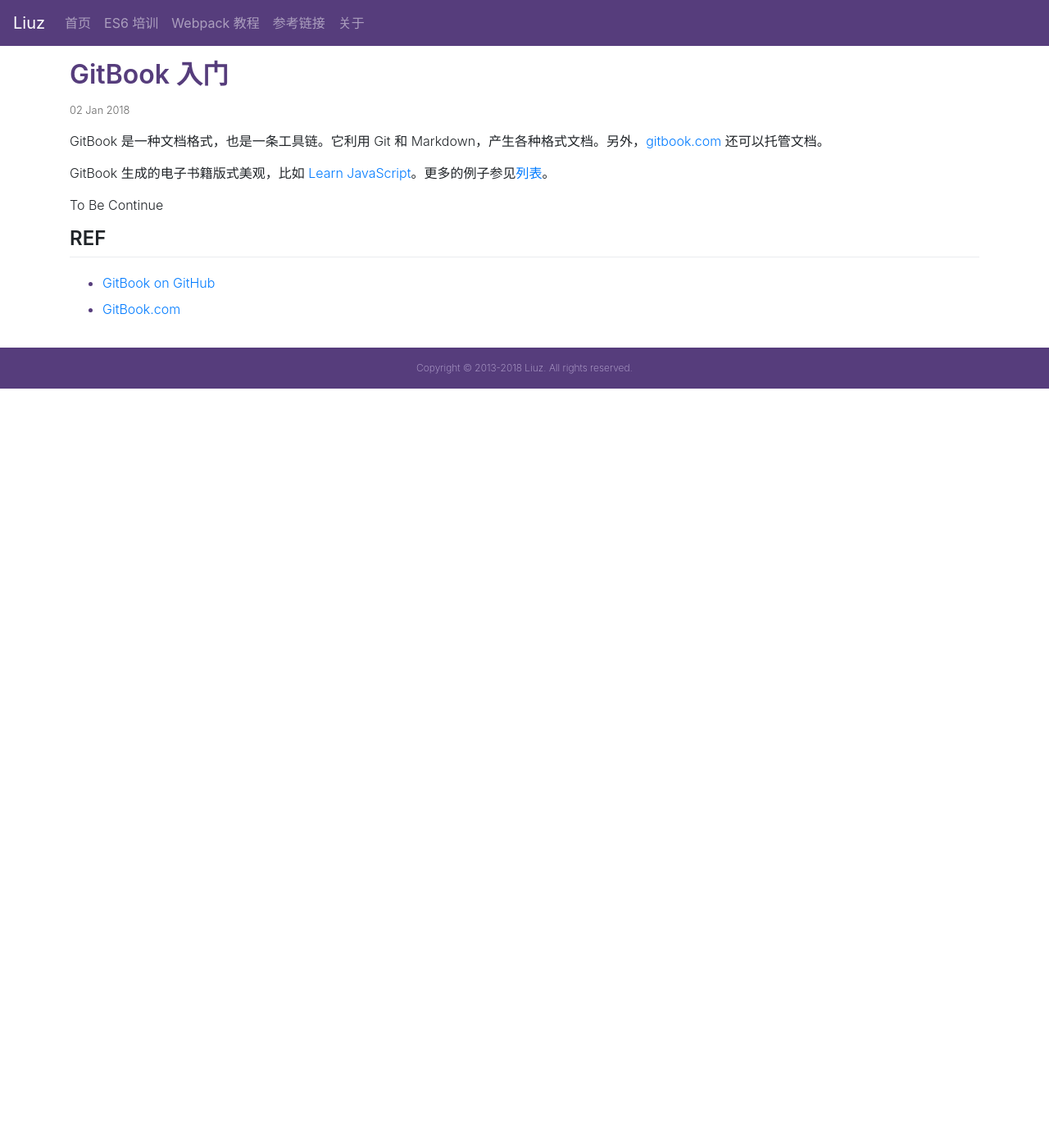
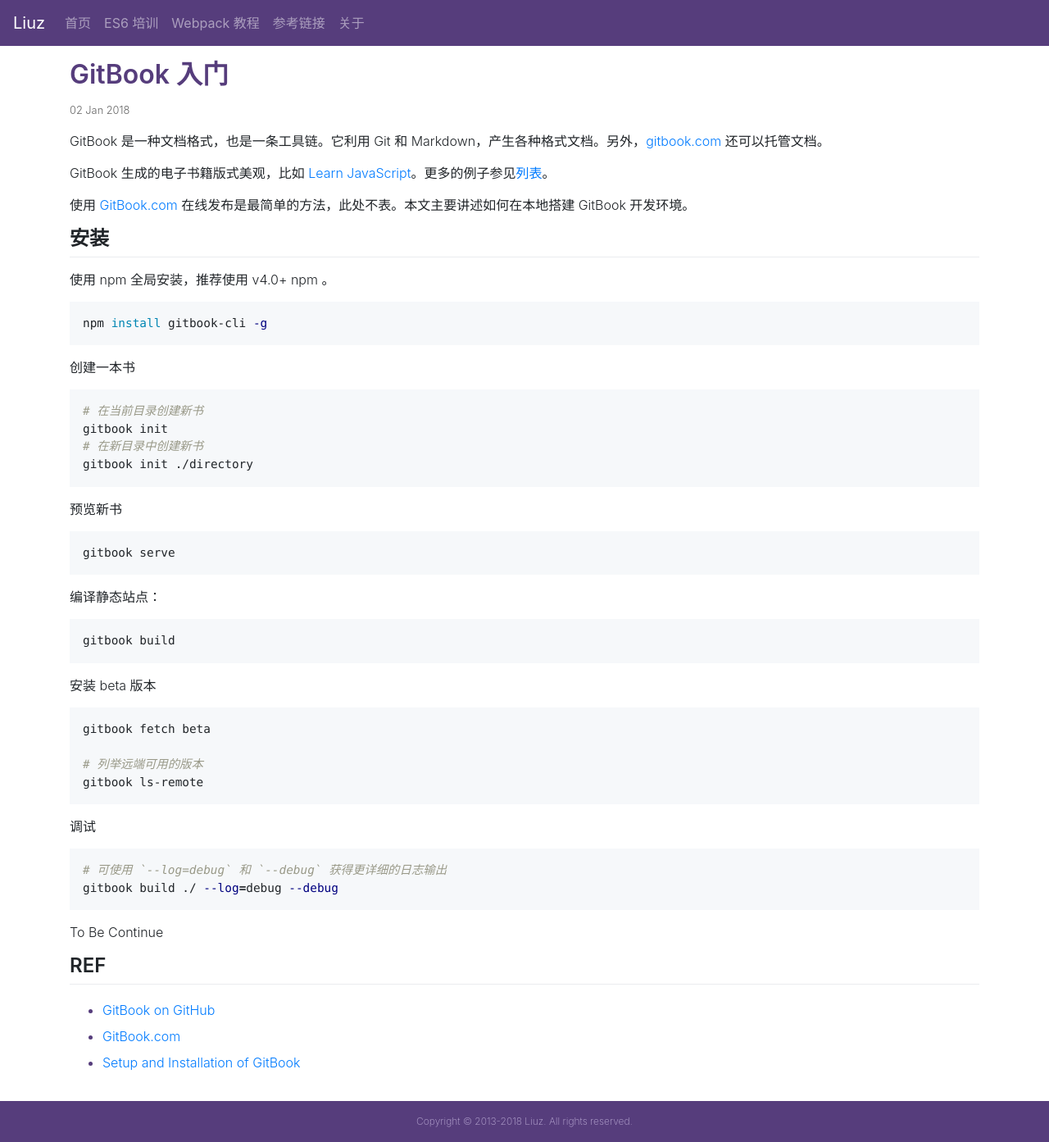
Before and after one commit to liuzhuan/liuzhuan.github.io, a Jekyll site: the page built from _posts/2018-01-02-gitbook-primer.md, in a window 1280 px wide. Shown: the whole page at 82% size. Built offline with Jekyll 4.4.1, drawn with Linux system fonts in a browser that asks for light colours; nearby versions of some CDN libraries; before the commit the page ends 900 px from its top, so only the background shows below that.

Commit message:
updating gitbook primer

````diff
--- a/_posts/2018-01-02-gitbook-primer.md
+++ b/_posts/2018-01-02-gitbook-primer.md
@@ -8,14 +8,63 @@
 
 GitBook 生成的电子书籍版式美观，比如 [Learn JavaScript][js]。更多的例子参见[列表][examples]。
 
+使用 [GitBook.com][gitbook] 在线发布是最简单的方法，此处不表。本文主要讲述如何在本地搭建 GitBook 开发环境。
+
+## 安装
+
+使用 npm 全局安装，推荐使用 v4.0+ npm 。
+
+```sh
+npm install gitbook-cli -g
+```
+
+创建一本书
+
+```sh
+# 在当前目录创建新书
+gitbook init
+# 在新目录中创建新书
+gitbook init ./directory
+```
+
+预览新书
+
+```sh
+gitbook serve
+```
+
+编译静态站点：
+
+```sh
+gitbook build
+```
+
+安装 beta 版本
+
+```sh
+gitbook fetch beta
+
+# 列举远端可用的版本
+gitbook ls-remote
+```
+
+调试
+
+```sh
+# 可使用 `--log=debug` 和 `--debug` 获得更详细的日志输出
+gitbook build ./ --log=debug --debug
+```
+
 To Be Continue
 
 ## REF
 
 - [GitBook on GitHub][github]
 - [GitBook.com][gitbook]
+- [Setup and Installation of GitBook][setup]
 
 [github]: https://github.com/GitbookIO/gitbook
 [gitbook]: https://www.gitbook.com/
 [js]: https://www.gitbook.com/book/gitbookio/javascript/details
 [examples]: https://github.com/GitbookIO/gitbook/blob/master/docs/examples.md
+[setup]: https://github.com/GitbookIO/gitbook/blob/master/docs/setup.md
````
